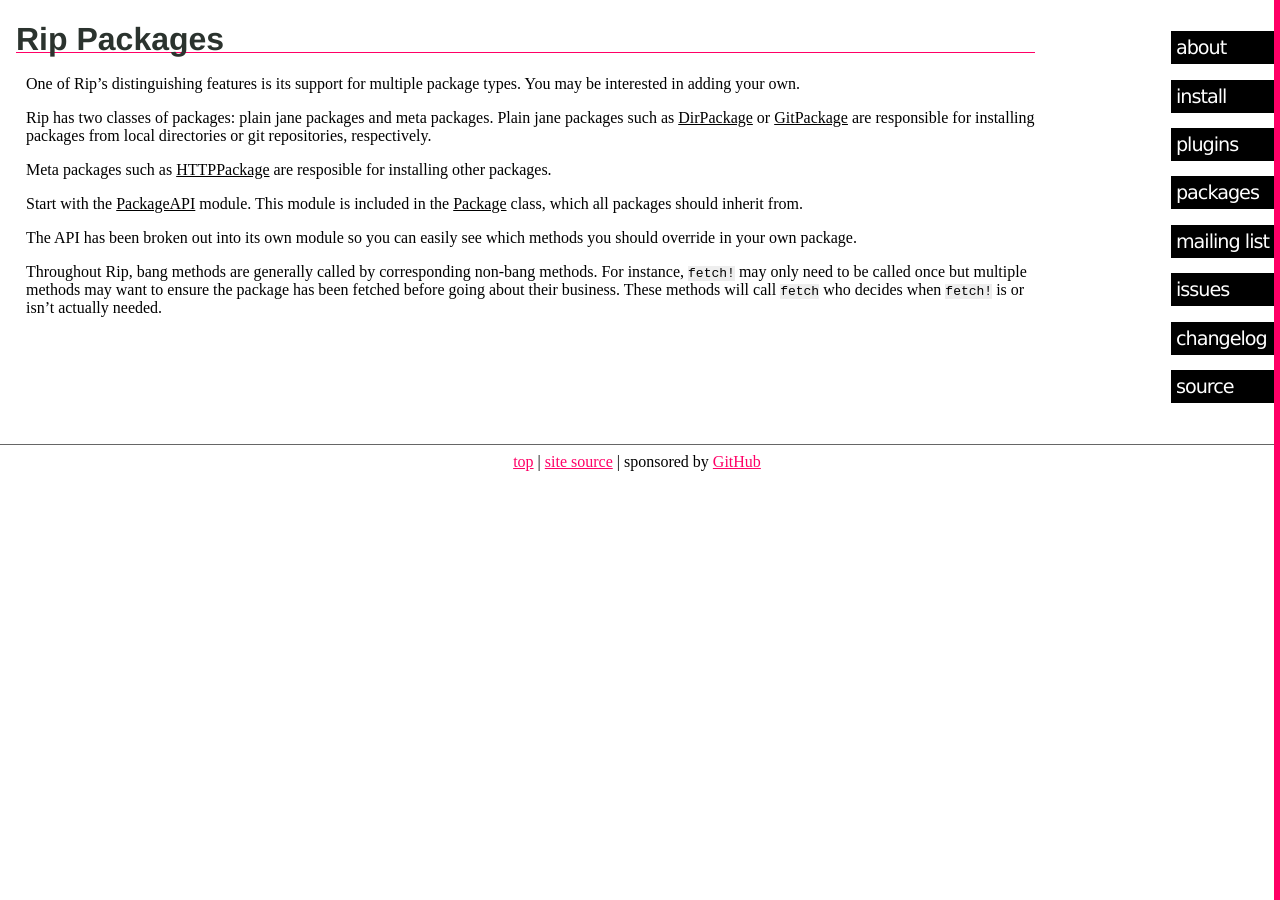
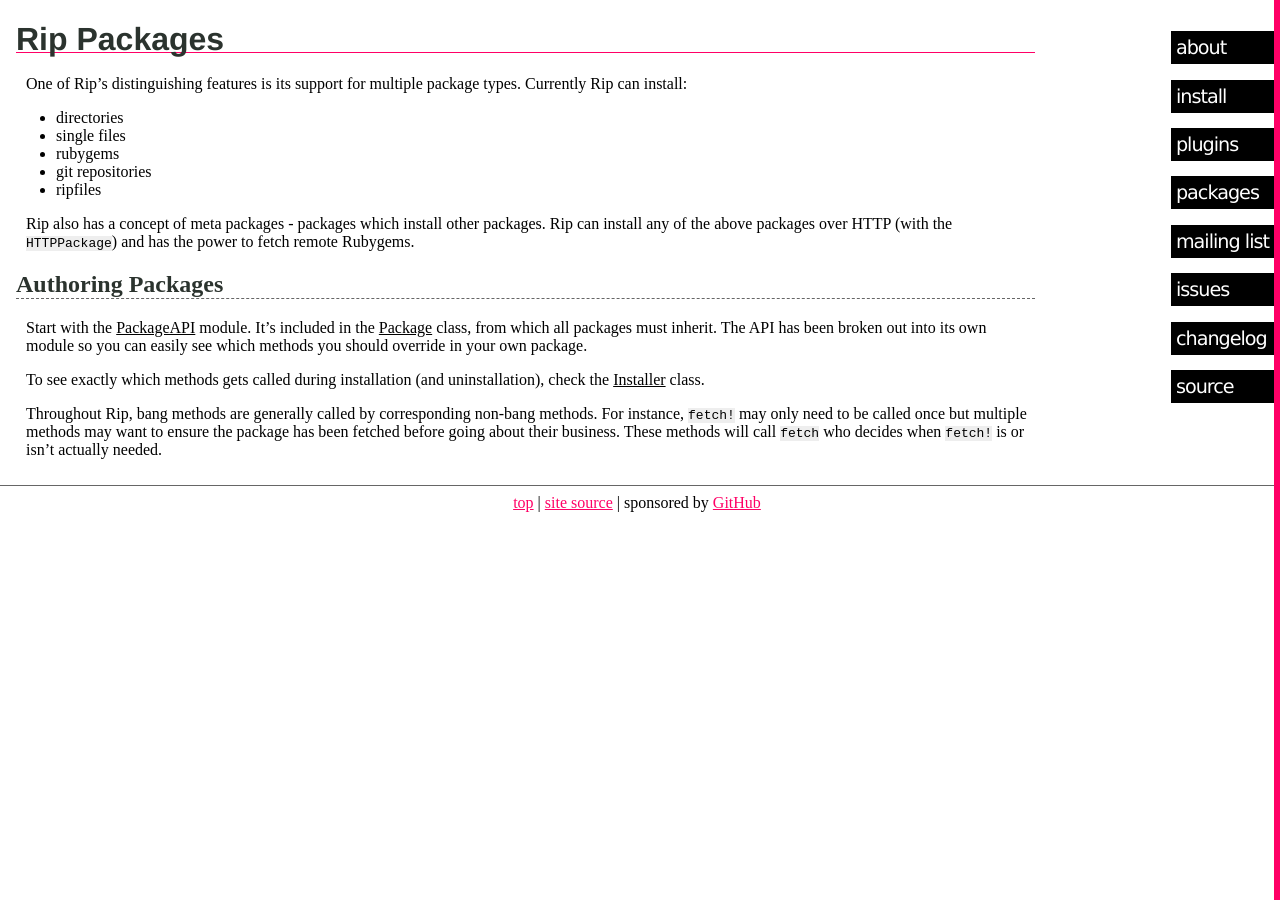
Before and after one commit to defunkt/rip, a Jekyll site: the page built from _posts/2009-06-09-packages.markdown, in a window 1280 px wide. Built offline with Jekyll 4.4.1, drawn with Linux system fonts in a browser that asks for light colours; nearby versions of some CDN libraries; Markdown is read by kramdown in place of the engine named in the settings.

Commit message:
install, packages, and plugins tweaks

```diff
--- a/_posts/2009-06-09-packages.markdown
+++ b/_posts/2009-06-09-packages.markdown
@@ -7,21 +7,29 @@ Rip Packages
 ============
 
 One of Rip's distinguishing features is its support for multiple
-package types. You may be interested in adding your own.
+package types. Currently Rip can install:
 
-Rip has two classes of packages: plain jane packages and meta
-packages. Plain jane packages such as [DirPackage][1] or
-[GitPackage][2] are responsible for installing packages from local
-directories or git repositories, respectively.
+* directories
+* single files
+* rubygems
+* git repositories
+* ripfiles
 
-Meta packages such as [HTTPPackage][3] are resposible for installing
-other packages.
+Rip also has a concept of meta packages - packages which install other
+packages. Rip can install any of the above packages over HTTP
+(with the `HTTPPackage`) and has the power to fetch remote Rubygems.
 
-Start with the [PackageAPI][4] module. This module is included in
-the [Package][5] class, which all packages should inherit from.
+Authoring Packages
+------------------
 
-The API has been broken out into its own module so you can easily see
-which methods you should override in your own package.
+Start with the [PackageAPI][1] module. It's included in the
+[Package][2] class, from which all packages must inherit. The API has
+been broken out into its own module so you can easily see which
+methods you should override in your own package.
+
+To see exactly which methods gets called during installation (and
+uninstallation), check the
+[Installer](https://github.com/defunkt/rip/blob/master/lib/rip/installer.rb) class.
 
 Throughout Rip, bang methods are generally called by corresponding
 non-bang methods. For instance, `fetch!` may only need to be called
--- a/_posts/2009-06-09-plugins.markdown
+++ b/_posts/2009-06-09-plugins.markdown
@@ -7,11 +7,11 @@ Writing Rip Plugins
 ===================
 
 Rip allows you to easily add your own first class commands. On launch, Rip
-will load any Ruby files in either ~/.rip/rip-commands or
-lib/rip/commands within the current ripenv.
+will load any Ruby files in either `~/.rip/rip-commands` or
+`lib/rip/commands` within the current ripenv.
 
 Let's say we wanted to create a `rip reverse` command, which reverses
-all the installed package names. First let's make the following directory
+all the installed package names. First we'll make the following directory
 structure:
 
     reverse/
```
Also changed, not shown: other parts of _posts/2009-06-09-packages.markdown (+2 -5 lines), _posts/2009-06-09-install.markdown (+13 -0 lines).
